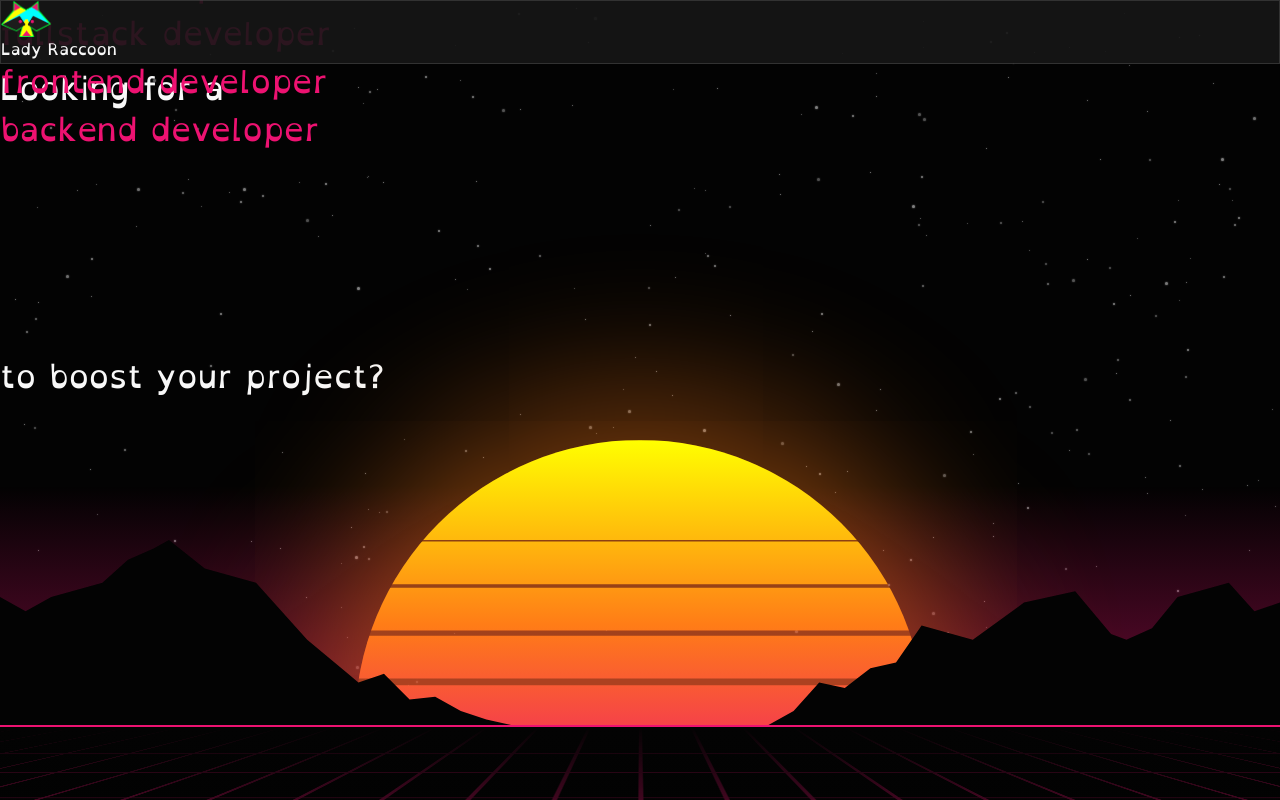
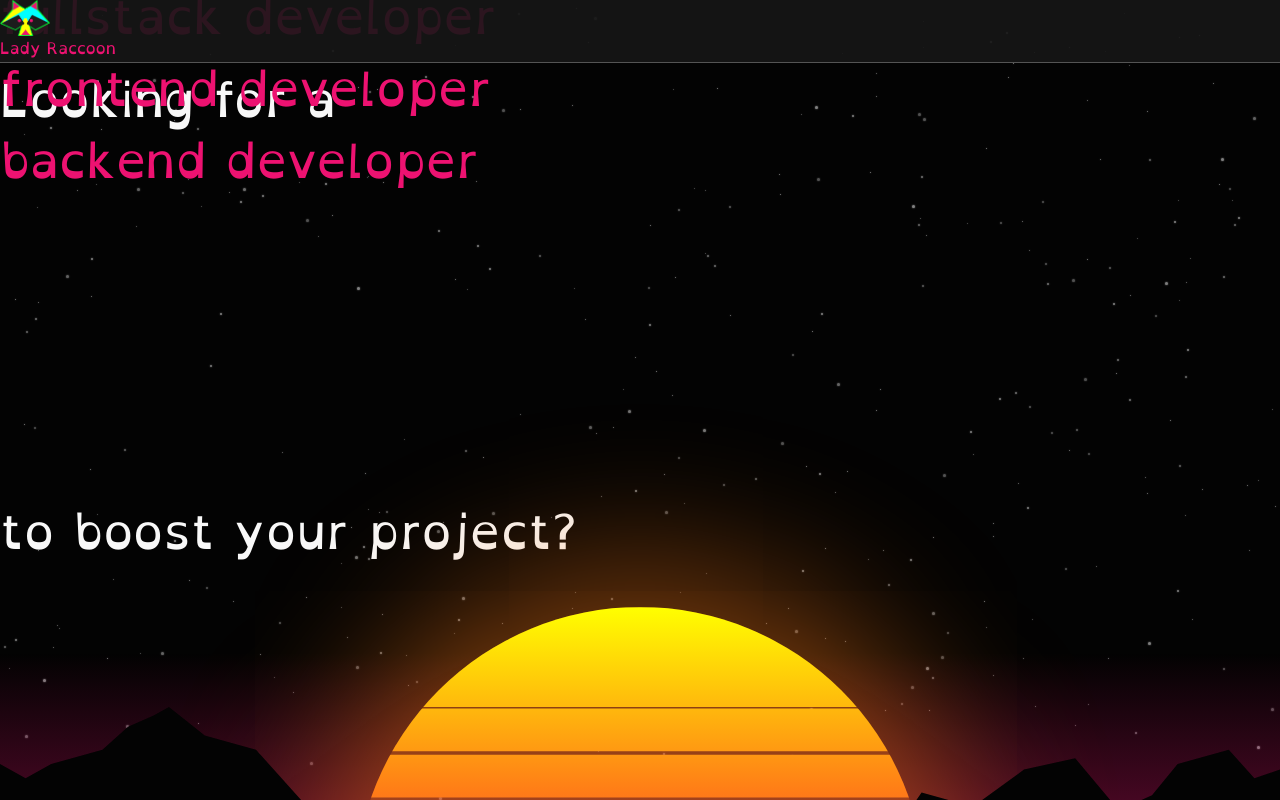
Before and after one commit to angele-henry-dev/lady-raccoon-next, a Next.js app: page / in a window 1280 px wide. Shown: the top 800 px of the page. Built offline with nearby package versions, Linux system fonts and the light colour scheme.

Commit message:
Latest News design

```diff
--- a/src/app/globals.css
+++ b/src/app/globals.css
@@ -12,7 +12,7 @@
   --vt-c-yellow: #ffff00;
   --vt-c-orange: #ff7c17;
 
-  --color-border: rgba(84, 84, 84, 0.48);
+  --color-border: rgba(84, 84, 84, 1);
 }
 
 @font-face {
@@ -52,13 +52,17 @@ body {
   -moz-osx-font-smoothing: grayscale;
 }
 
+footer {
+  border-top: 1px solid var(--color-border);
+}
+
 header {
   width: 100%;
   display: flex;
   place-items: center;
   position: sticky;
   top: 0px;
-  border: 1px solid var(--color-border);
+  border-bottom: 1px solid var(--color-border);
   background-color: hsla(0, 0%, 9%, 0.9);
   z-index: 100;
 }
@@ -103,6 +107,10 @@ body::-webkit-scrollbar-thumb {
 
 /* Animation main title */
 
+.main-title {
+  font-size: 3rem;
+}
+
 .main-title-container {
   height: 1em;
 }
--- a/src/app/page.tsx
+++ b/src/app/page.tsx
@@ -9,7 +9,7 @@ export default function Home() {
     <section className="flex flex-col items-center">
       <BackgroundStars />
       <div id="description" className='text-center my-20'>
-        <h1 className="text-center">
+        <h1 className="text-center main-title">
           Looking for a
           <span className="main-title-container flex flex-row justify-center gap-3 highlight">
             <span className="main-title-container__">
--- a/src/components/News.module.css
+++ b/src/components/News.module.css
@@ -16,13 +16,11 @@
 }
 
 .newsCard {
-    background: #f9f9f9;
     border-radius: 8px;
-    box-shadow: 0 4px 6px rgba(0, 0, 0, 0.1);
+    border: 1px solid var(--vt-c-pink);
     overflow: hidden;
     transition: transform 0.3s ease, box-shadow 0.3s ease;
 }
-
 .newsCard:hover {
     transform: translateY(-5px);
     box-shadow: 0 6px 10px rgba(0, 0, 0, 0.15);
@@ -37,34 +35,27 @@
 .content {
     padding: 15px;
 }
-
 .subtitle {
     font-size: 1rem;
-    color: #666;
-    margin-top: 5px;
+    color: #aaaaaa;
 }
-
 .date {
     font-size: 0.9rem;
-    color: #999;
-    margin: 10px 0;
+    color: #aaaaaa;
+    margin-bottom: 10px;
 }
-
 .description {
     font-size: 1rem;
     margin-bottom: 10px;
 }
-
 .technologies {
     display: flex;
     flex-wrap: wrap;
     gap: 5px;
 }
-
 .tech {
     padding: 5px 10px;
-    background: #007bff;
-    color: #fff;
     border-radius: 4px;
     font-size: 0.8rem;
+    border: 1px solid var(--vt-c-lime);
 }
```
